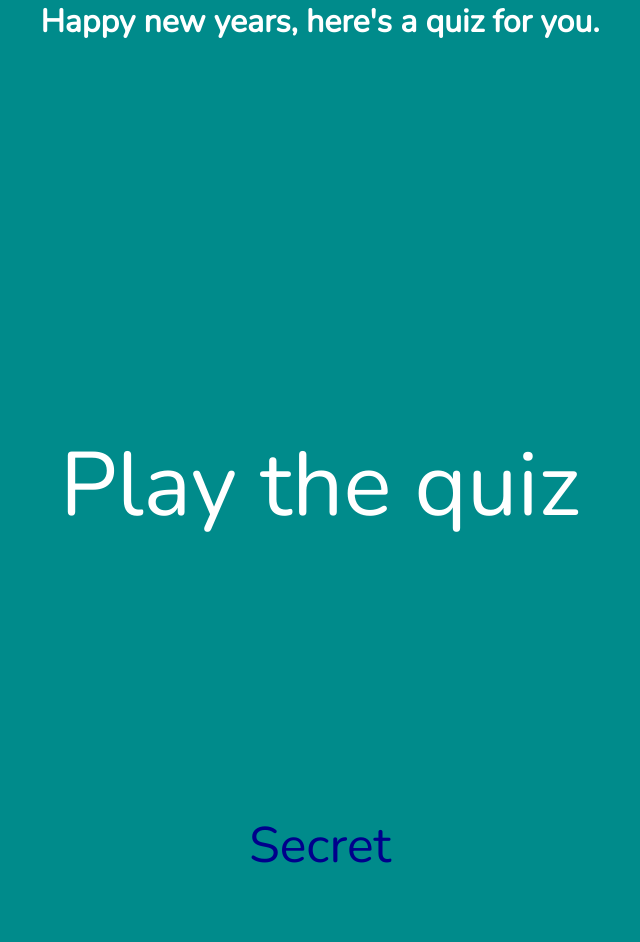
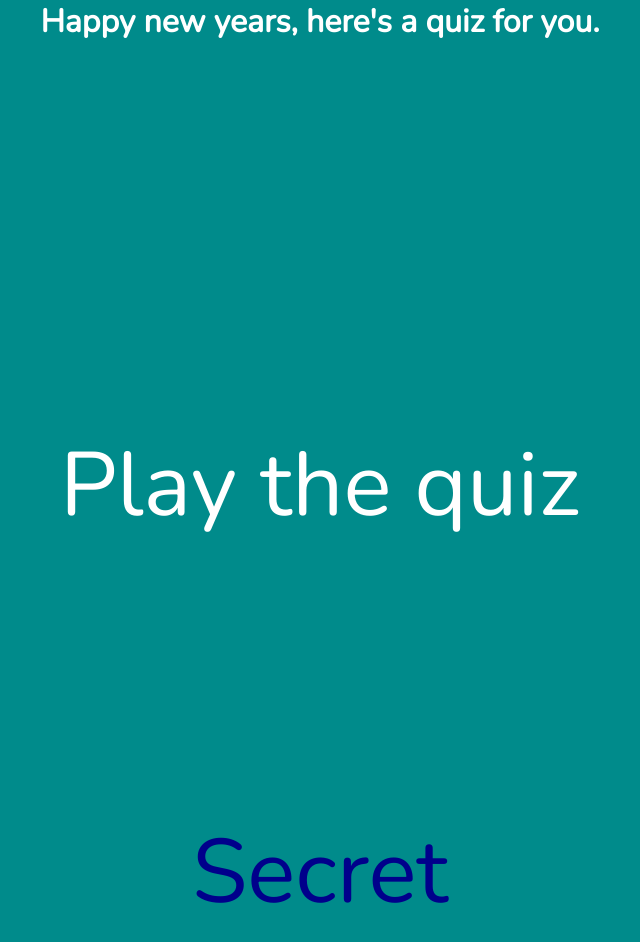
Before and after one commit to 12345ME12345/New-years-quiz, a plain HTML site: page index.html in a window 1280 px wide. Shown: the whole page, without its empty margins (320-960 px from the left). Drawn offline with nearby package versions, Linux system fonts and the light colour scheme.

Commit message:
mediaquery.css

```diff
--- a/mediaquery.css
+++ b/mediaquery.css
@@ -18,6 +18,12 @@
         font-size: 50px;
         text-decoration: none;
         color: white;
+        transition: 500ms;
+    }
+    .buttonthingy5 a{
+        font-size: 70px;
+        text-decoration: none;
+        color: darkblue;
         transition: 500ms;
     }
     label{
@@ -55,6 +61,12 @@
         color: white;
         transition: 500ms;
     }
+    .buttonthingy5 a{
+        font-size: 90px;
+        text-decoration: none;
+        color: darkblue;
+        transition: 500ms;
+    }
     label{
         font-size: 55px;
     }
```
